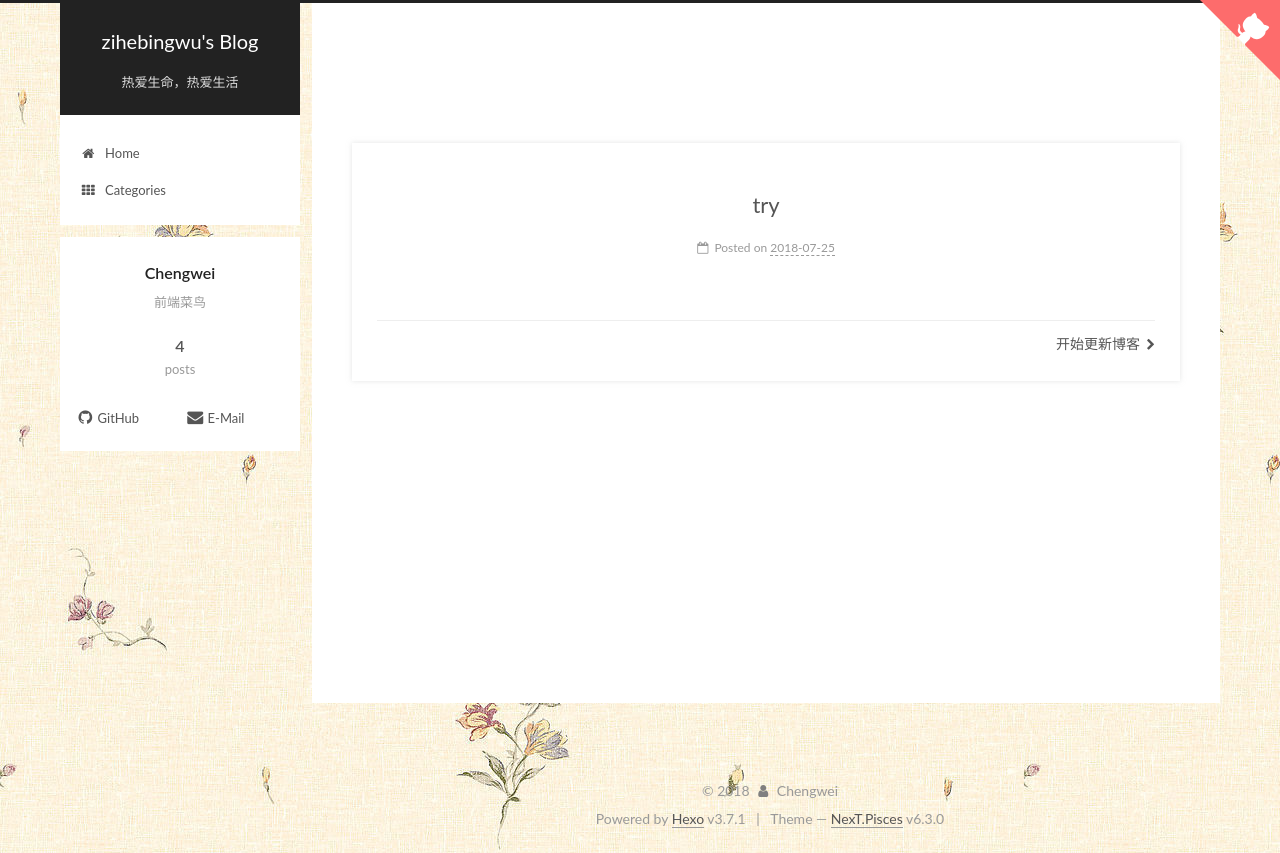
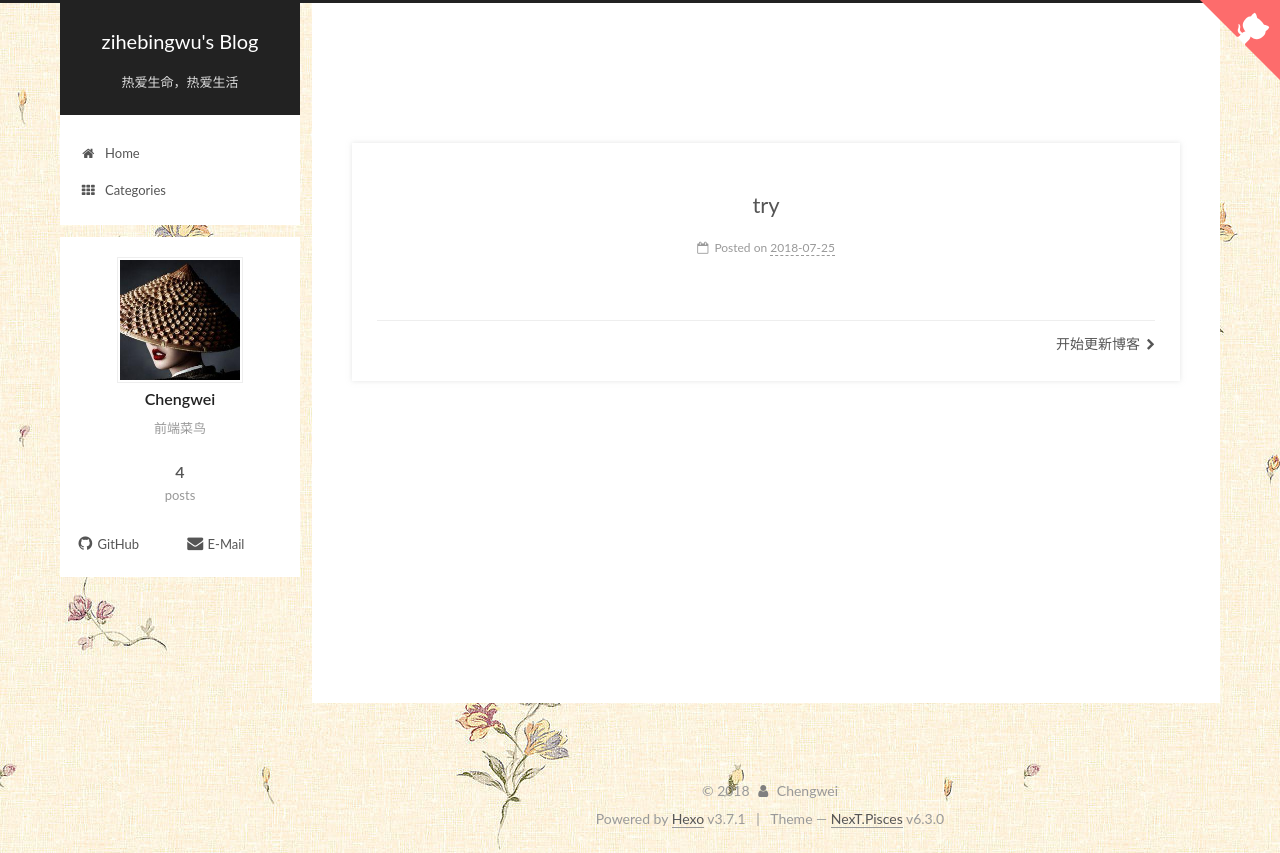
Before and after one commit to zihebingwu/zihebingwu.github.io, a plain HTML site: page 2018/07/25/try/index.html in a window 1280 px wide. Drawn offline with nearby package versions, Linux system fonts and the light colour scheme; a script that the page names is missing.

Commit message:
Site updated: 2018-08-02 12:28:08

```diff
--- a/2018/07/25/try/index.html
+++ b/2018/07/25/try/index.html
@@ -445,6 +445,10 @@
         <div class="site-overview">
           <div class="site-author motion-element" itemprop="author" itemscope itemtype="http://schema.org/Person">
 
+              <img class="site-author-image" itemprop="image"
+                src="/images/avatar.gif"
+                alt="Chengwei" />
+
               <p class="site-author-name" itemprop="name">Chengwei</p>
               <p class="site-description motion-element" itemprop="description">前端菜鸟</p>
           </div>
--- a/css/main.css
+++ b/css/main.css
@@ -1849,7 +1849,7 @@ img:hover {
   width: 4px;
   height: 4px;
   border-radius: 50%;
-  background: #6a30ac;
+  background: #fff;
 }
 .links-of-blogroll {
   font-size: 13px;
```
Also changed, not shown: 2018/07/26/出错/index.html (+4 -0 lines), 2018/07/26/开始更新博客/index.html (+4 -0 lines), 2018/07/31/Hello-world/index.html (+4 -0 lines), archives/2018/07/index.html (+4 -0 lines), archives/2018/index.html (+4 -0 lines), archives/index.html (+4 -0 lines), index.html (+4 -0 lines).
